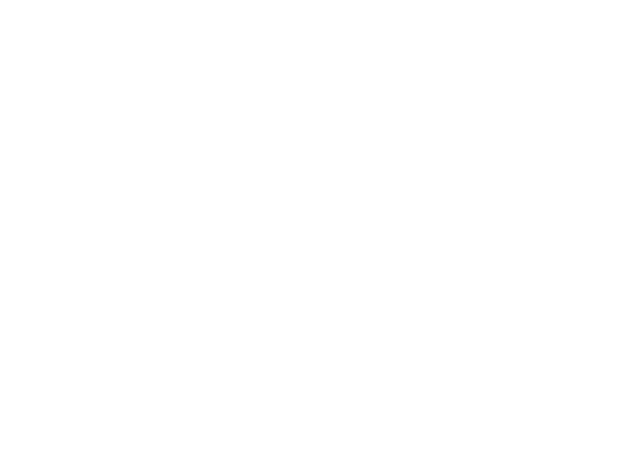
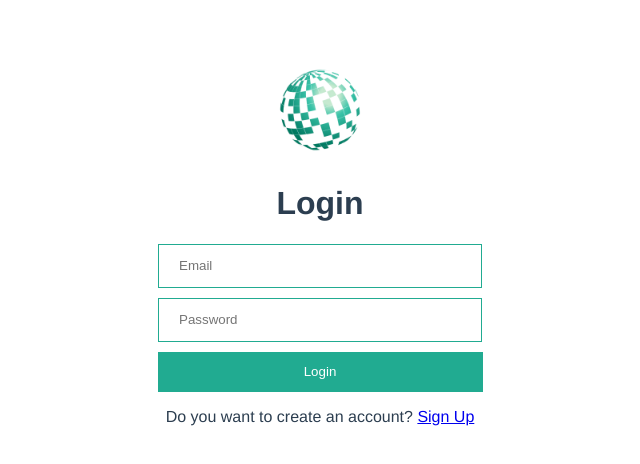
Before and after one commit to dim11010/Todo-App, a Vue app: page /login in a window 1280 px wide. Before the commit this address had no page. Shown: the top 464 px of the page, without its empty margins (320-960 px from the left). Built offline with nearby package versions, Linux system fonts and the light colour scheme.

Commit message:
Making login page

```diff
--- a/src/App.vue
+++ b/src/App.vue
@@ -21,4 +21,30 @@
   color: #2c3e50;
   margin-top: 60px;
 }
+
+.logo{
+        width: 100px;
+        height: 100px;
+    }
+
+.login input, .signup input{
+        width: 300px;
+        height: 40px;
+        padding-left: 20px;
+        display: block;
+        margin-bottom: 10px;
+        margin-right: auto;
+        margin-left: auto;
+        border: 1px solid #21AB91;
+
+    }
+
+.login button, .signup button{
+        width: 325px;
+        height: 40px;
+        border: 1px solid #21AB91;
+        background-color: #21AB91;
+        color: #fff;
+        cursor: pointer;
+    }
 </style>
--- a/src/components/SignUp.vue
+++ b/src/components/SignUp.vue
@@ -6,8 +6,9 @@
         <input type="text" v-model="Mname" placeholder="Middle Name"  id="Mname" name="Mname">
         <input type="text" v-model="Lname" placeholder="Last Name"  id="Lname" name="Lname">
         <input type="email" v-model="Email" placeholder="Email"  id="Email" name="Email">
-        <input type="password" v-model="Password" placeholder="Password"  id="Lname" name="Passwprd">
+        <input type="password" v-model="Password" placeholder="Password"  id="Password" name="Password">
         <button v-on:click="signUp" type="submit" name="submit">Sign Up</button>
+        <p> Already have an account? <router-link to="/login"> Login</router-link></p>
     </div>
 </template>
 <script>
@@ -41,37 +42,16 @@
             if(result.status==201){
                 //alert("Signed Up Successfully!");
                 localStorage.setItem("user-info",JSON.stringify(result.data))
-                this.$router.push({name:'home'})
+                this.$router.push({name:'login'})
             }
         }
+    },
+    mounted(){
+        //after signing up, it will go directly to login page.
+        //let users = localStorage.getItem('user-info');
+       // if(users){
+        //    this.$router.push({name:'login'})
+       // }
     }
 }
 </script>
-
-<style>
-    .logo{
-        width: 100px;
-        height: 100px;
-    }
-
-    .signup input{
-        width: 300px;
-        height: 40px;
-        padding-left: 20px;
-        display: block;
-        margin-bottom: 10px;
-        margin-right: auto;
-        margin-left: auto;
-        border: 1px solid #21AB91;
-
-    }
-
-    .signup button{
-        width: 325px;
-        height: 40px;
-        border: 1px solid #21AB91;
-        background-color: #21AB91;
-        color: #fff;
-        cursor: pointer;
-    }
-</style>
--- /dev/null
+++ b/src/components/login.vue
@@ -0,0 +1,34 @@
+<template>
+    <img class="logo" src="../assets/todologo.png" />
+    <h1>Login</h1>
+    <div class="login">
+        <input type="email" v-model="Email" placeholder="Email"  id="Email" name="Email">
+        <input type="password" v-model="Password" placeholder="Password"  id="Password" name="Password">
+        <button v-on:click="Login" type="submit" name="submit">Login</button>
+        <p> Do you want to create an account? <router-link to="/signup"> Sign Up</router-link></p>
+    </div>
+</template>
+
+<script>
+    export default {
+        name:'login',
+        data(){
+            return{
+                Email: '',
+                Password: ''
+            }
+        },
+        medthods:{
+            Login(){
+                console.warn(this.Email,this.Password); //ayaw nito gumana
+            }
+        },
+        mounted(){
+        //If the user has no account, it will go directly to signup page (This will be act as landing page).
+        /*let users = localStorage.getItem('user-info');
+        if(!users){
+            this.$router.push({name:'SignUp'})
+        }*/
+    }
+    };
+</script>
--- a/src/routers.js
+++ b/src/routers.js
@@ -1,7 +1,7 @@
 import home from './components/home.vue'
 import SignUp from "./components/SignUp.vue"
 import { createRouter,createWebHistory } from 'vue-router'
-
+import login from "./components/login.vue"
 const routes = [
     {
         name:'home',
@@ -12,6 +12,11 @@
         name:'SignUp',
         component:SignUp,
         path:'/signup'
+    },
+    {
+        name:'login',
+        component:login,
+        path:'/login'
     }
 ];
 
```
